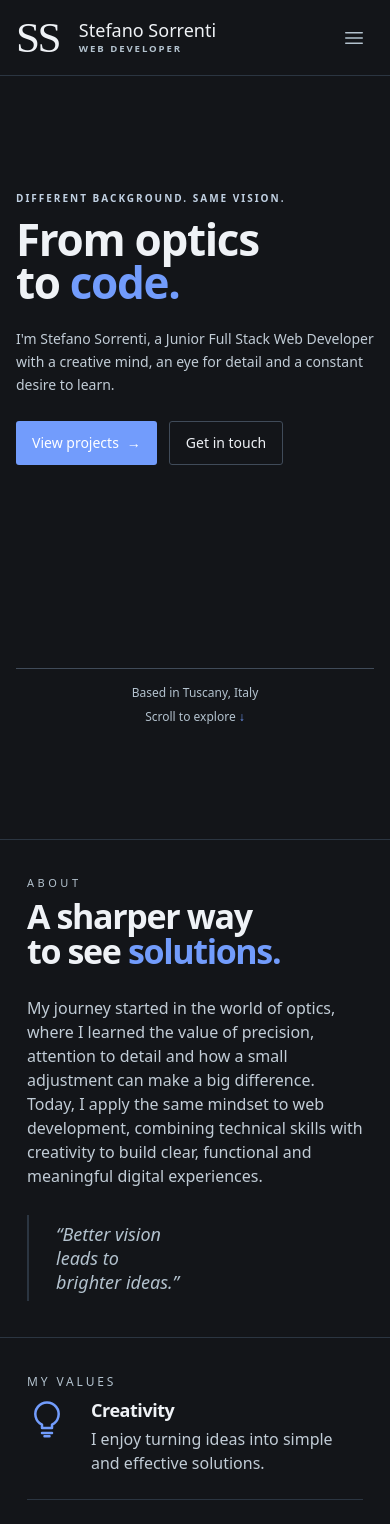
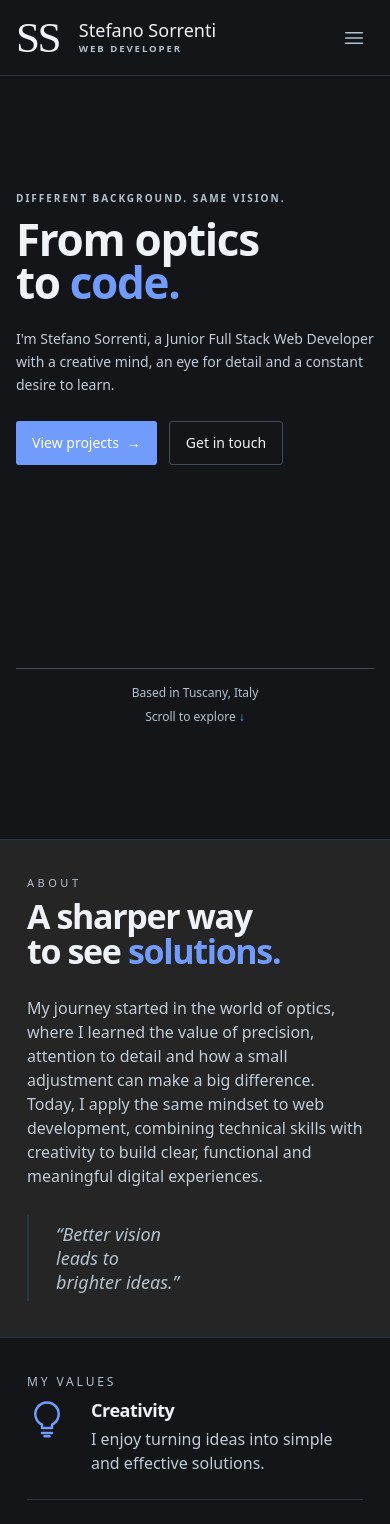
Before and after one commit to stefanosorrenti/portfolio, a React (Vite) app: page / in a window 390 px wide. Shown: the top 1524 px of the page. Built offline with nearby package versions, Linux system fonts and the light colour scheme; a web font is replaced by a local one.

Commit message:
Adjust the colors and design tokens in the index.css file

```diff
--- a/index.html
+++ b/index.html
@@ -1,5 +1,5 @@
 <!doctype html>
-<html lang="it" class="dark">
+<html lang="it" class="dark" >
   <head>
     <meta charset="UTF-8" />
     <link rel="icon" type="image/svg+xml" href="/favicon.svg" />
--- a/src/components/AppModal.jsx
+++ b/src/components/AppModal.jsx
@@ -1,7 +1,7 @@
 export default function AppModal({ onClose }) {
     return (
         /* Modal backdrop */
-        <div className="fixed inset-0 z-50 flex items-end justify-center bg-ink/75 md:items-center md:p-6 lg:p-10">
+        <div className="fixed inset-0 z-50 flex items-end justify-center bg-black/75 md:items-center md:p-6 lg:p-10">
             {/* Modal content */}
             <div
                 role="dialog"
--- a/src/components/AppSettings.jsx
+++ b/src/components/AppSettings.jsx
@@ -23,7 +23,7 @@ export default function AppSettings({ onClose }) {
 
         /* Backdrop */
 
-        <div className="fixed inset-0 z-50 flex items-end justify-center bg-ink/75 md:items-center md:p-6 lg:p-10">
+        <div className="fixed inset-0 z-50 flex items-end justify-center bg-black/75 md:items-center md:p-6 lg:p-10">
 
             {/* Modal content */}
 
--- a/src/index.css
+++ b/src/index.css
@@ -4,9 +4,12 @@
 @custom-variant dark (&:where(.dark, .dark *));
 
 @theme {
+
+  /* FONT TOKENS */
   --font-sans: "InterVariable", ui-sans-serif, system-ui, sans-serif;
   --font-logo: "Times New Roman", Times, serif;
 
+  /* COLOR TOKENS (light mode) */
   --color-canvas: #fafbfd;
   --color-soft: #f0f5fa;
   --color-surface: #fcfdfe;
@@ -15,36 +18,32 @@
   --color-muted: #5c6c84;
   --color-faint: #97a3bc;
   --color-brand: #1456e9;
-  --color-action: #115ad7;
-  --color-action-hover: #0d47b5;
   --color-badge: #eaf1f9;
   --color-line: #e5ebf2;
-  --color-outline: #73839c;
-  --color-optical: #b0baca;
+
 }
 
 .dark {
   color-scheme: dark;
 
-  /* Representative colors sampled from the dark reference image. */
+  /* COLOR TOKENS (dark mode) */
   --color-canvas: #131519;
-  --color-soft: #131519;
-  --color-surface: #16191f;
+  --color-soft: #252526;
+  --color-surface: #101217;
   --color-ink: #eff2f6;
   --color-body: #c1ccd6;
   --color-muted: #b3c2ce;
   --color-faint: #404b59;
   --color-brand: #729cfc;
-  --color-action: #719bfe;
-  /* The reference does not show a hover state; reuse the sampled action color. */
-  --color-action-hover: #719bfe;
   --color-badge: #1b2029;
   --color-line: #2b3541;
-  --color-outline: #c1d1e3;
-  --color-optical: #657184;
+
 }
 
 @layer base {
+
+  /* BASE STYLES */
+
   html {
     color-scheme: light;
   }
@@ -72,6 +71,9 @@
 }
 
 @media (prefers-reduced-motion: no-preference) {
+
+  /* ANIMATION PREFERENCES (smooth scrolling) */
+
   html {
     scroll-behavior: smooth;
   }
--- a/src/sections/AppContactSection.jsx
+++ b/src/sections/AppContactSection.jsx
@@ -39,7 +39,7 @@ export default function AppContactSection() {
                     <a
                         href=""
                         aria-label="GitHub"
-                        className="inline-flex size-12 shrink-0 items-center justify-center rounded-full border border-outline/35 text-ink transition-colors duration-150 hover:border-brand hover:text-brand md:size-14 xl:size-16"
+                        className="inline-flex size-12 shrink-0 items-center justify-center rounded-full border border-muted/25 text-ink transition-colors duration-150 hover:border-brand hover:text-brand md:size-14 xl:size-16"
                     >
                         <svg aria-hidden="true" viewBox="0 0 24 24" className="size-5 fill-current md:size-6 xl:size-7">
                             <path d="M12 .7A11.5 11.5 0 0 0 8.36 23.1c.58.1.79-.25.79-.56v-2.23c-3.23.7-3.91-1.37-3.91-1.37-.53-1.34-1.29-1.7-1.29-1.7-1.05-.72.08-.71.08-.71 1.16.08 1.78 1.2 1.78 1.2 1.04 1.77 2.71 1.26 3.37.96.1-.75.4-1.26.74-1.55-2.58-.3-5.29-1.29-5.29-5.69 0-1.26.45-2.28 1.19-3.09-.12-.29-.52-1.47.11-3.05 0 0 .97-.31 3.16 1.18a10.96 10.96 0 0 1 5.76 0C17.03 4.98 18 5.29 18 5.29c.63 1.59.23 2.77.11 3.06.74.81 1.19 1.83 1.19 3.09 0 4.42-2.72 5.39-5.31 5.68.42.36.79 1.07.79 2.16v3.25c0 .31.21.67.8.56A11.5 11.5 0 0 0 12 .7Z" />
@@ -49,7 +49,7 @@ export default function AppContactSection() {
                     <a
                         href=""
                         aria-label="LinkedIn"
-                        className="inline-flex size-12 shrink-0 items-center justify-center rounded-full border border-outline/35 text-ink transition-colors duration-150 hover:border-brand hover:text-brand md:size-14 xl:size-16"
+                        className="inline-flex size-12 shrink-0 items-center justify-center rounded-full border border-muted/25 text-ink transition-colors duration-150 hover:border-brand hover:text-brand md:size-14 xl:size-16"
                     >
                         <svg aria-hidden="true" viewBox="0 0 24 24" className="size-5 fill-current md:size-6 xl:size-7">
                             <path d="M5.37 7.98H1.58V20h3.79V7.98ZM3.47 2A2.2 2.2 0 1 0 3.47 6.4 2.2 2.2 0 0 0 3.47 2ZM20 13.11c0-3.62-1.93-5.3-4.51-5.3a3.9 3.9 0 0 0-3.55 1.95h-.05V7.98H8.25V20h3.79v-5.95c0-1.57.3-3.09 2.25-3.09 1.92 0 1.94 1.8 1.94 3.2V20H20v-6.89Z" />
@@ -59,7 +59,7 @@ export default function AppContactSection() {
                     <a
                         href=""
                         aria-label="Email"
-                        className="inline-flex size-12 shrink-0 items-center justify-center rounded-full border border-outline/35 text-ink transition-colors duration-150 hover:border-brand hover:text-brand md:size-14 xl:size-16"
+                        className="inline-flex size-12 shrink-0 items-center justify-center rounded-full border border-muted/25 text-ink transition-colors duration-150 hover:border-brand hover:text-brand md:size-14 xl:size-16"
                     >
                         <svg aria-hidden="true" viewBox="0 0 24 24" fill="none" className="size-5 stroke-current md:size-6 xl:size-7" strokeWidth="1.8">
                             <path strokeLinecap="round" strokeLinejoin="round" d="M3.75 6.75h16.5v10.5H3.75V6.75Zm.75.75 7.5 6 7.5-6" />
--- a/src/sections/AppHeroSection.jsx
+++ b/src/sections/AppHeroSection.jsx
@@ -9,7 +9,7 @@ export default function AppHeroSection() {
                 {/* Description column */}
 
                 <div className="min-w-0 md:pt-4 lg:pt-6">
-                    <span className="mb-3 block text-[10px] leading-relaxed font-semibold tracking-[0.2em] text-outline md:mb-5 lg:mb-6 lg:text-[11px] lg:tracking-[0.24em]">
+                    <span className="mb-3 block text-[10px] leading-relaxed font-semibold tracking-[0.2em] text-muted md:mb-5 lg:mb-6 lg:text-[11px] lg:tracking-[0.24em]">
                         DIFFERENT BACKGROUND. SAME VISION.
                     </span>
                     <h1 className="text-[44px] leading-[0.98] font-extrabold tracking-[-0.03em] text-ink sm:text-[56px] md:text-[60px] lg:text-[80px] xl:text-[96px]">
@@ -42,7 +42,7 @@ export default function AppHeroSection() {
                     <div className="w-full min-w-0c xl:ml-[-30%]">
                         <img className="h-auto w-full max-w-full lg:max-w-none xl:w-[110%]" src={portraitPlaceholder} alt="Portrait" />
                     </div>
-                    <p className="absolute top-1/2 right-0 w-18 -translate-y-1/2 text-start text-[9px] leading-[1.6] font-semibold tracking-[0.1em] text-outline uppercase before:mx-auto before:mb-3 before:block before:h-0.5 before:w-5 before:bg-brand lg:w-24 lg:text-[10px] lg:tracking-[0.15em] lg:before:w-7">
+                    <p className="absolute top-1/2 right-0 w-18 -translate-y-1/2 text-start text-[9px] leading-[1.6] font-semibold tracking-[0.1em] text-muted uppercase before:mx-auto before:mb-3 before:block before:h-0.5 before:w-5 before:bg-brand lg:w-24 lg:text-[10px] lg:tracking-[0.15em] lg:before:w-7">
                         Curiosity.<br />New<br />Perspective.
                     </p>
                 </div>
```
